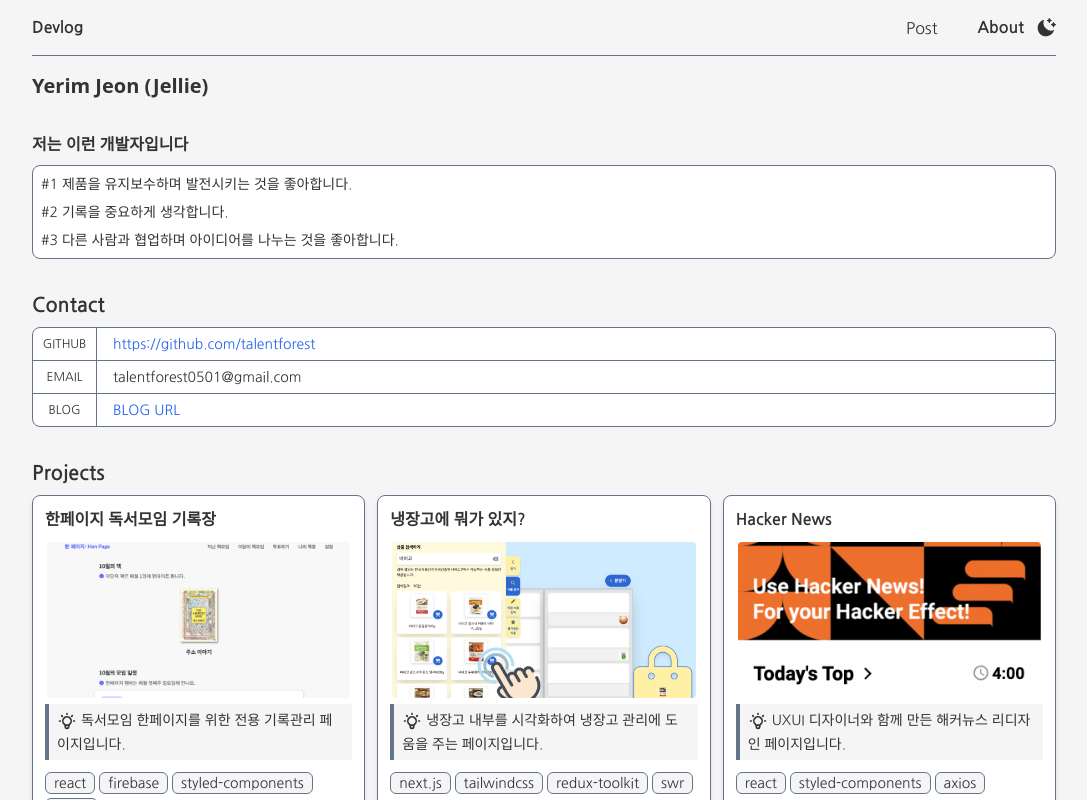
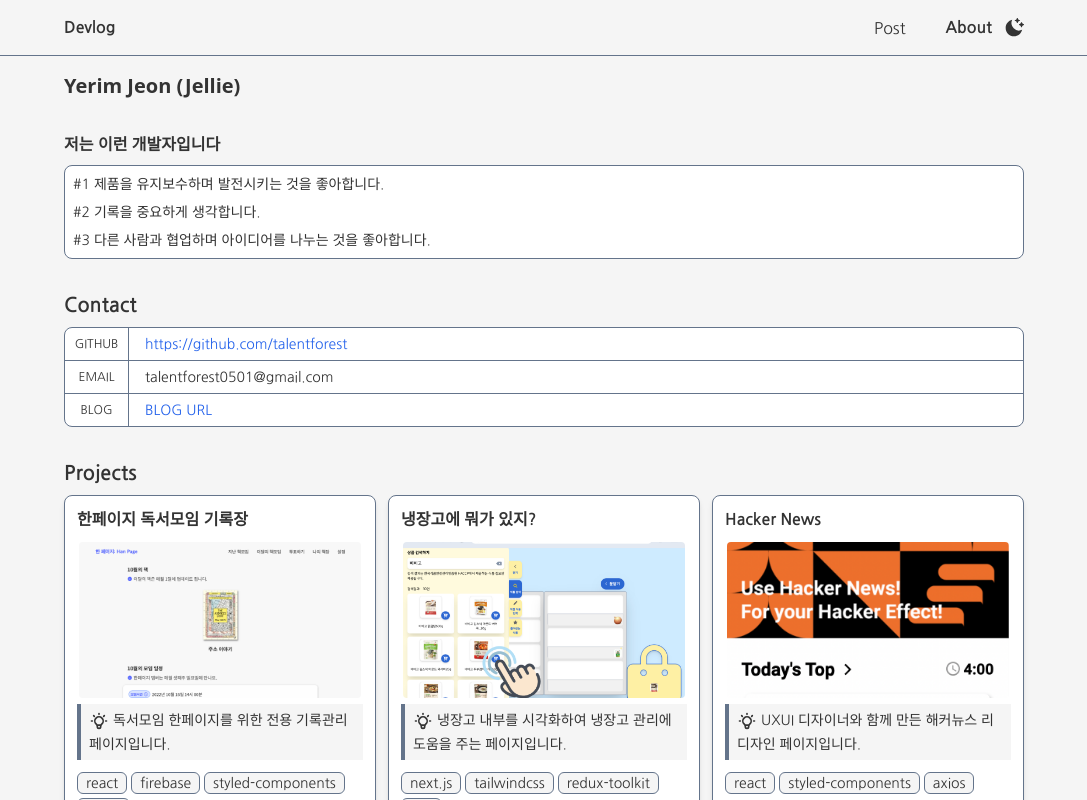
Before and after one commit to talentforest/Jellie-Blog, a Next.js app: page /about in a window 1280 px wide. Shown: the top 800 px of the page, without its empty margins (96-1183 px from the left). Built offline with nearby package versions, Linux system fonts and the light colour scheme.

Commit message:
fix: layout

```diff
--- a/app/layout.tsx
+++ b/app/layout.tsx
@@ -27,7 +27,7 @@ export default function RootLayout({
     <html lang='en' className='dark'>
       <body className={`${nanum_gothic.className} bg-bg text-text`}>
         <Header />
-        <main className='relative w-full md:w-[85%] lg:w-4/5 mx-auto pb-28'>
+        <main className='relative md:px-20 lg:px-40 mx-auto pb-28'>
           {children}
           <ScrollToTopBtn />
         </main>
--- a/app/posts/[slug]/page.tsx
+++ b/app/posts/[slug]/page.tsx
@@ -29,8 +29,8 @@ export default async function PostDetailPage({ params: { slug } }: Props) {
   return (
     <>
       <section className='flex justify-between'>
-        <ProgressBar />
         <article className='flex flex-col w-full md:w-[75%] lg:w-[78%]'>
+          <ProgressBar />
           <PostHeader contents={{ path, title, date, category, myOwnDoc }} />
           <MarkdownViewer content={content} />
         </article>
--- a/components/common/header.tsx
+++ b/components/common/header.tsx
@@ -30,7 +30,7 @@ export default function Header() {
   }, []);
 
   return (
-    <header className='sticky top-0 z-10 w-full px-4 md:px-0 md:w-[85%] lg:w-4/5 mx-auto h-14 flex justify-between items-center bg-bg text-text border-b border-slate '>
+    <header className='sticky top-0 z-10 w-full px-4 md:px-20 lg:px-40 mx-auto h-12 md:h-14 flex justify-between items-center bg-bg text-text border-b border-slate '>
       <h1 className='font-bold'>
         <Link href='/'>Devlog</Link>
       </h1>
--- a/components/posts/progress-bar.tsx
+++ b/components/posts/progress-bar.tsx
@@ -22,7 +22,7 @@ export default function ProgressBar() {
   }, [handleScroll]);
 
   return (
-    <div className='fixed w-full md:w-[85%] lg:w-4/5 top-14 border h-4 z-10 bg-slate border-slate'>
+    <div className='sticky w-full top-12 md:top-14 h-3 z-10 bg-slate border-slate'>
       <div
         style={{ width: width + '%' }}
         className='transition-all h-full rounded-r-md px-1 bg-indigo text-[10px] text-white'
```
